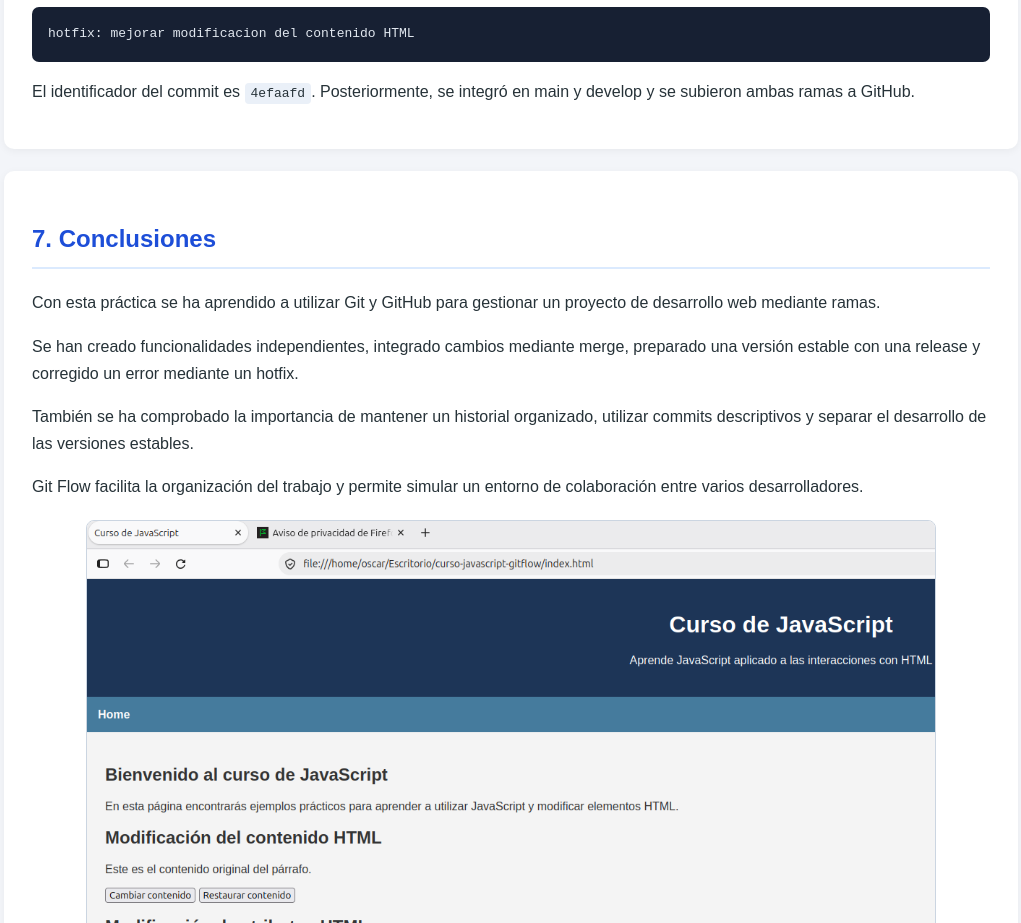
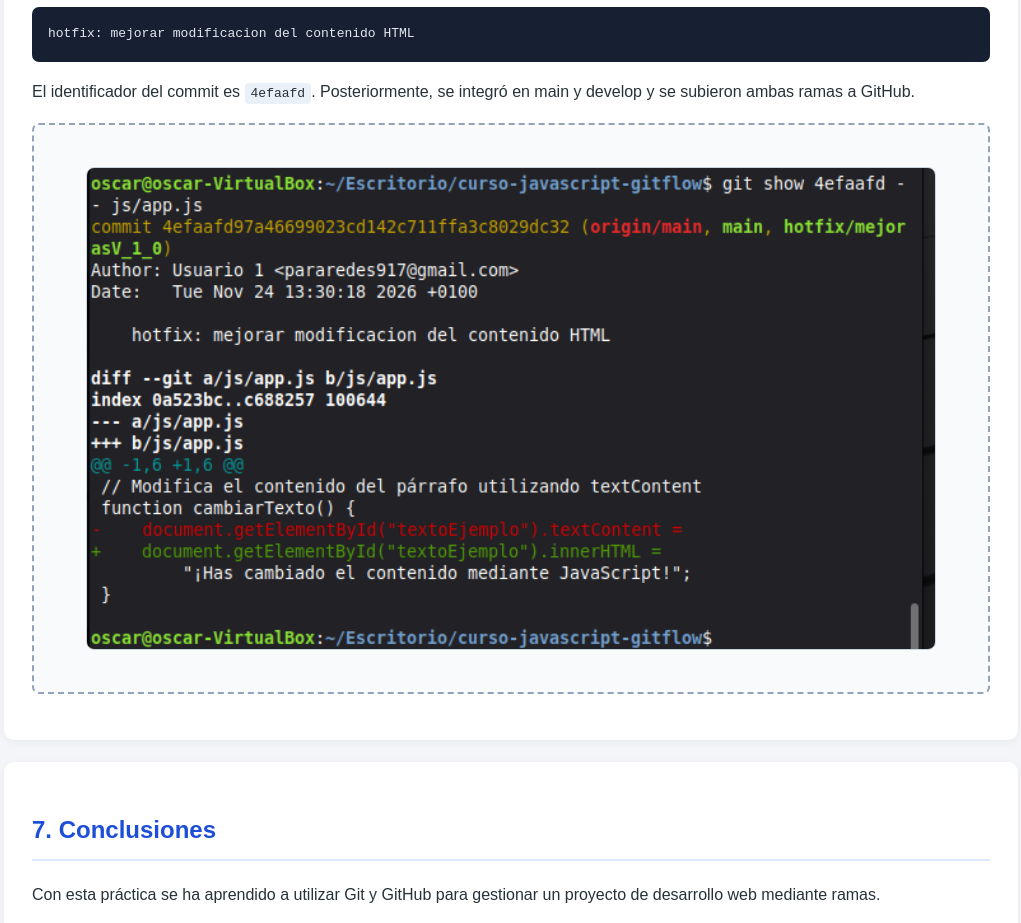
Before and after one commit to OPC-sys/curso-javascript-gitflow, a plain HTML site: page index.html in a window 1280 px wide. Shown: the part 9980-10903 px from the top of the page, without its empty margins (129-1150 px from the left). Drawn offline with Linux system fonts and the light colour scheme.

Commit message:
docs: añadir captura del segundo hotfix

```diff
--- a/index.html
+++ b/index.html
@@ -440,6 +440,11 @@ git merge --no-ff hotfix/mejora-bienvenida</code></pre>
         Posteriormente, se integró en main y develop y se
         subieron ambas ramas a GitHub.
     </p>
+<div class="captura">
+    <img src="img/12-hotfix-cambio.png"
+         alt="Cambio realizado en el segundo hotfix"
+         class="captura-img">
+</div>
 </section>
 <section id="conclusion">
     <h2>7. Conclusiones</h2>
```
Also changed, not shown: img/12-hotfix-cambio.png (renamed from img/Captura de pantalla 2026-11-24 135812.png).
